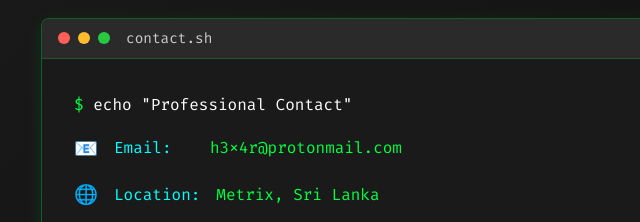
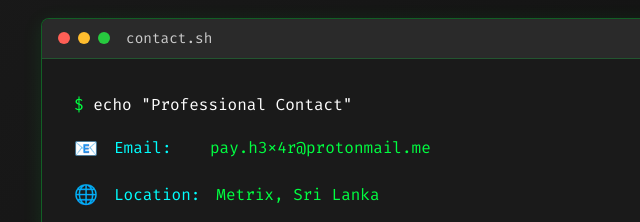
Before and after one commit to HEXER365/HEXER365.github.io, a plain HTML site: page index.html in a window 1280 px wide. Shown: the part 5300-5522 px from the top of the page, 19-659 px from the left. Drawn offline with Linux system fonts and the light colour scheme.

Commit message:
Update index.html

```diff
--- a/index.html
+++ b/index.html
@@ -456,7 +456,7 @@
                                 <p class="contact-item">
                                     <span class="icon">📧</span>
                                     <span class="label">Email:</span>
-                                    <span class="value">h3x4r@protonmail.com</span>
+                                    <span class="value">pay.h3x4r@protonmail.me</span>
                                 </p>
                                 <p class="contact-item">
                                     <span class="icon">🌐</span>
```
